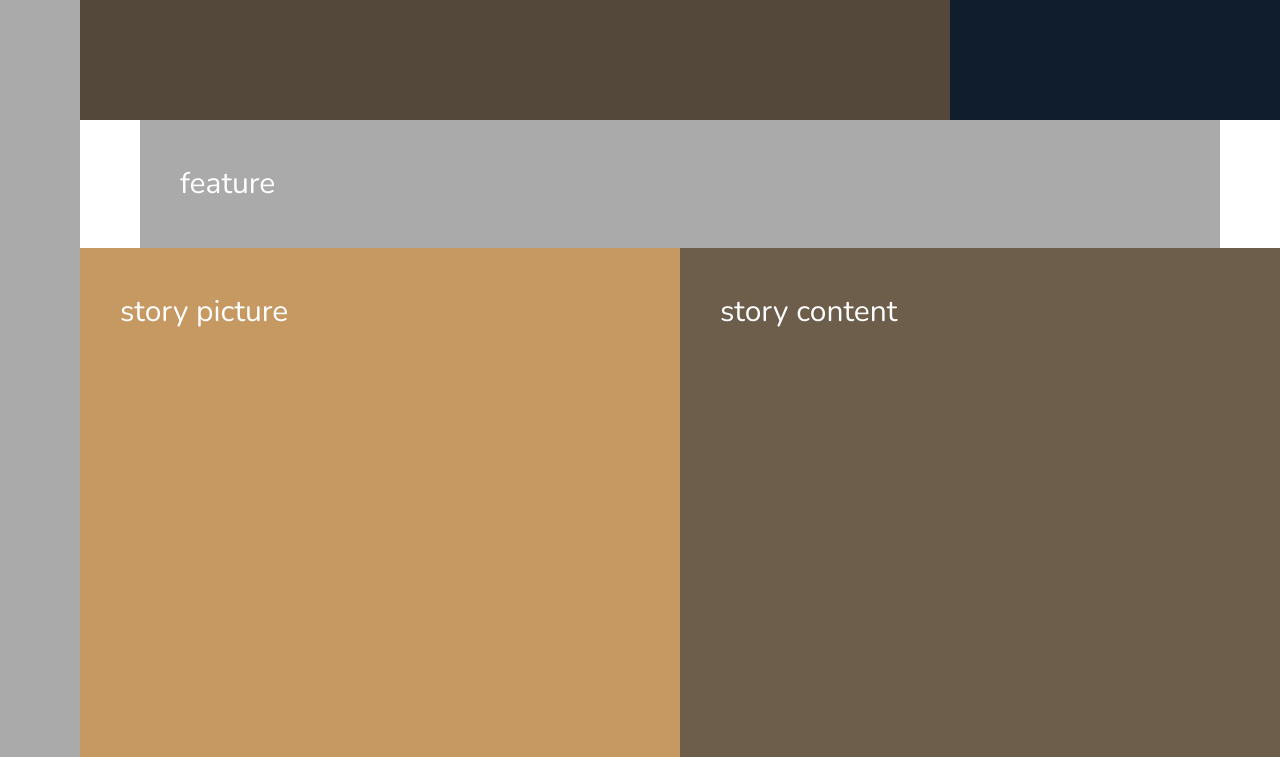
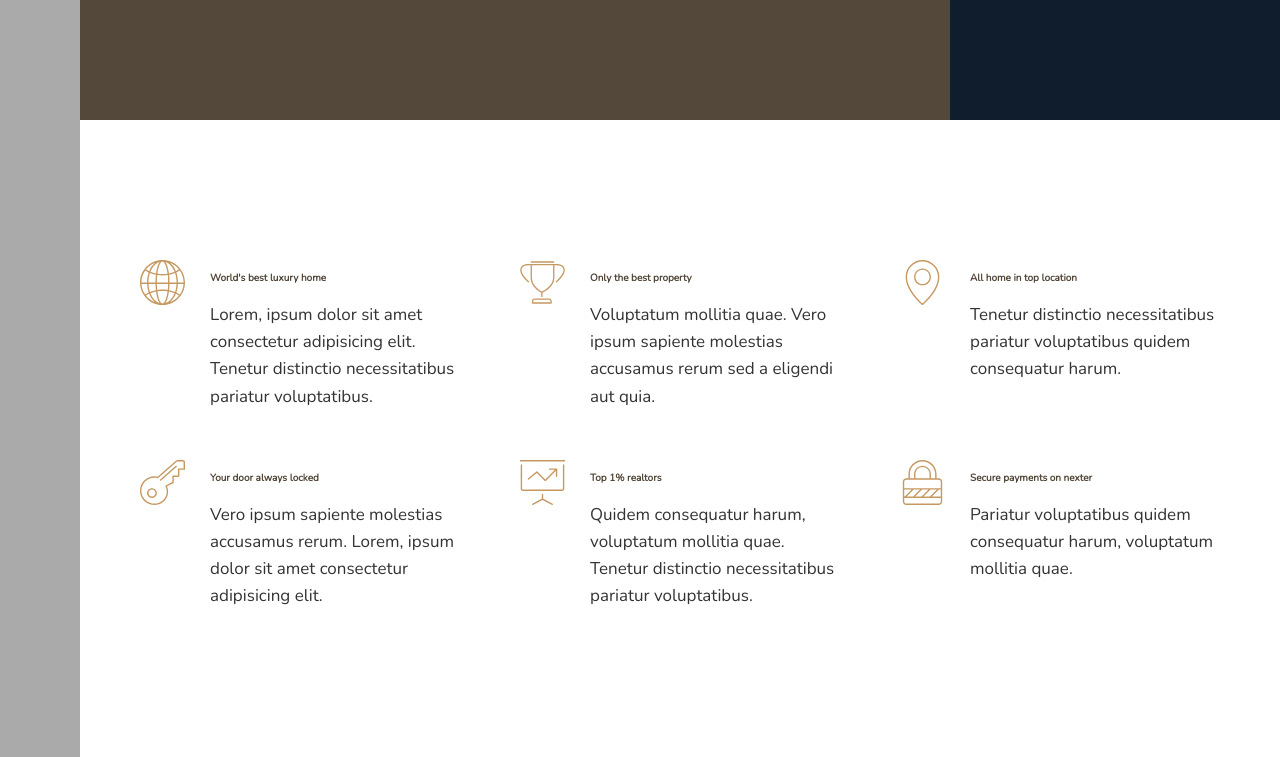
Before and after one commit to dfsdanimaulana/nexter, a website: page index.html in a window 1280 px wide. Shown: the part 520-1277 px from the top of the page. Drawn offline with nearby package versions, Linux system fonts and the light colour scheme.

Commit message:
finish features

```diff
--- a/index.html
+++ b/index.html
@@ -18,7 +18,68 @@
         <div class="sidebar">Sidebar</div>
         <header class="header">Header</header>
         <div class="realtors">Realtors</div>
-        <section class="features">feature</section>
+        <section class="features">
+            <div class="feature">
+                <svg class="feature__icon">
+                    <use xlink:href="img/sprite.svg#icon-global"></use>
+                </svg>
+                <h4 class="heading-4--dark">World's best luxury home</h4>
+                <p class="feature__text">
+                    Lorem, ipsum dolor sit amet consectetur adipisicing elit.
+                    Tenetur distinctio necessitatibus pariatur voluptatibus.
+                </p>
+            </div>
+            <div class="feature">
+                <svg class="feature__icon">
+                    <use xlink:href="img/sprite.svg#icon-trophy"></use>
+                </svg>
+                <h4 class="heading-4--dark">Only the best property</h4>
+                <p class="feature__text">
+                    Voluptatum mollitia quae. Vero ipsum sapiente molestias
+                    accusamus rerum sed a eligendi aut quia.
+                </p>
+            </div>
+            <div class="feature">
+                <svg class="feature__icon">
+                    <use xlink:href="img/sprite.svg#icon-map-pin"></use>
+                </svg>
+                <h4 class="heading-4--dark">All home in top location</h4>
+                <p class="feature__text">
+                    Tenetur distinctio necessitatibus pariatur voluptatibus
+                    quidem consequatur harum.
+                </p>
+            </div>
+            <div class="feature">
+                <svg class="feature__icon">
+                    <use xlink:href="img/sprite.svg#icon-key"></use>
+                </svg>
+                <h4 class="heading-4--dark">Your door always locked</h4>
+                <p class="feature__text">
+                    Vero ipsum sapiente molestias accusamus rerum. Lorem, ipsum
+                    dolor sit amet consectetur adipisicing elit.
+                </p>
+            </div>
+            <div class="feature">
+                <svg class="feature__icon">
+                    <use xlink:href="img/sprite.svg#icon-presentation"></use>
+                </svg>
+                <h4 class="heading-4--dark">Top 1% realtors</h4>
+                <p class="feature__text">
+                    Quidem consequatur harum, voluptatum mollitia quae. Tenetur
+                    distinctio necessitatibus pariatur voluptatibus.
+                </p>
+            </div>
+            <div class="feature">
+                <svg class="feature__icon">
+                    <use xlink:href="img/sprite.svg#icon-lock"></use>
+                </svg>
+                <h4 class="heading-4--dark">Secure payments on nexter</h4>
+                <p class="feature__text">
+                    Pariatur voluptatibus quidem consequatur harum, voluptatum
+                    mollitia quae.
+                </p>
+            </div>
+        </section>
         <div class="story__pic">story picture</div>
         <div class="story__content">story content</div>
         <section class="homes">home</section>
--- a/sass/_base.scss
+++ b/sass/_base.scss
@@ -29,7 +29,7 @@ html {
 
 body {
     font-family: $font-primary;
-    color: #fff;
+    color: #333;
     font-weight: 3000;
     line-height: 1.6;
 }
@@ -44,9 +44,4 @@ body {
             [col-start] minmax(min-content, 14rem) [col-end]
         )
         [center-end] minmax(6rem, 1fr) [full-end];
-
-    & > * {
-        font-size: 3rem;
-        padding: 40px;
-    }
 }
--- a/sass/_features.scss
+++ b/sass/_features.scss
@@ -1,6 +1,36 @@
 @use "base" as *;
 
 .features {
-    background-color: $grey-light-2;
     grid-column: center-start / center-end;
+
+    margin: 15rem 0;
+
+    display: grid;
+    // grid-template-columns: repeat(3, 1fr);
+    grid-template-columns: repeat(auto-fit, minmax(25rem, 1fr));
+    gap: 6rem;
+    align-items: start;
+
 }
+
+.feature {
+
+    display: grid;
+    grid-template-columns: min-content 1fr;
+    row-gap: 1.5rem;
+    column-gap: 2.5rem;
+
+    &__icon {
+        fill: $primary;
+        width: 4.5rem;
+        height: 4.5rem;
+
+        grid-row: 1 / span 2;
+        transform: translateY(-1rem);
+
+    }
+
+    &__text {
+        font-size: 1.7rem;
+    }
+}
--- a/sass/_typography.scss
+++ b/sass/_typography.scss
@@ -0,0 +1,30 @@
+@use 'base' as *;
+
+%heading {
+    font-family: $font-display;
+    font-weight: 400;
+}
+
+.heading {
+    &-1 {
+        @extend %heading;
+    }
+    &-2 {
+        @extend %heading;
+    }
+    &-3 {
+        @extend %heading;
+    }
+    &-4 {
+        font-size: 1.9rem;
+        @extend %heading;
+
+        &--light {
+            color: $grey-light-1;
+        }
+
+        &--dark {
+            color: $grey-dark-1;
+        }
+    }
+}
```
Also changed, not shown: css/style.css, 1 other file.
